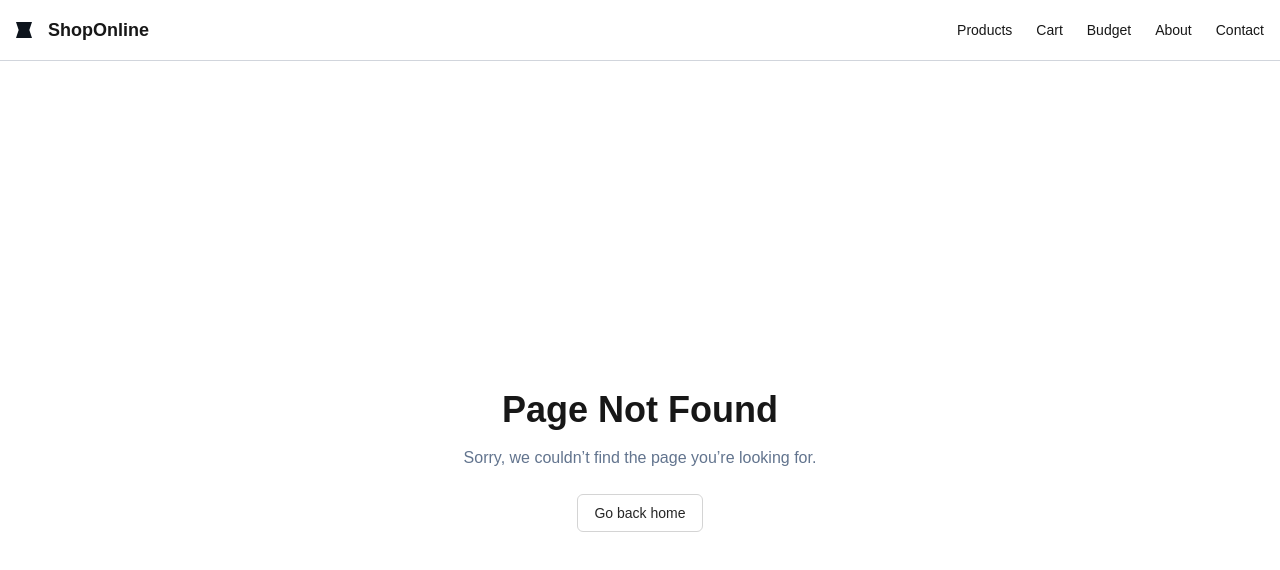
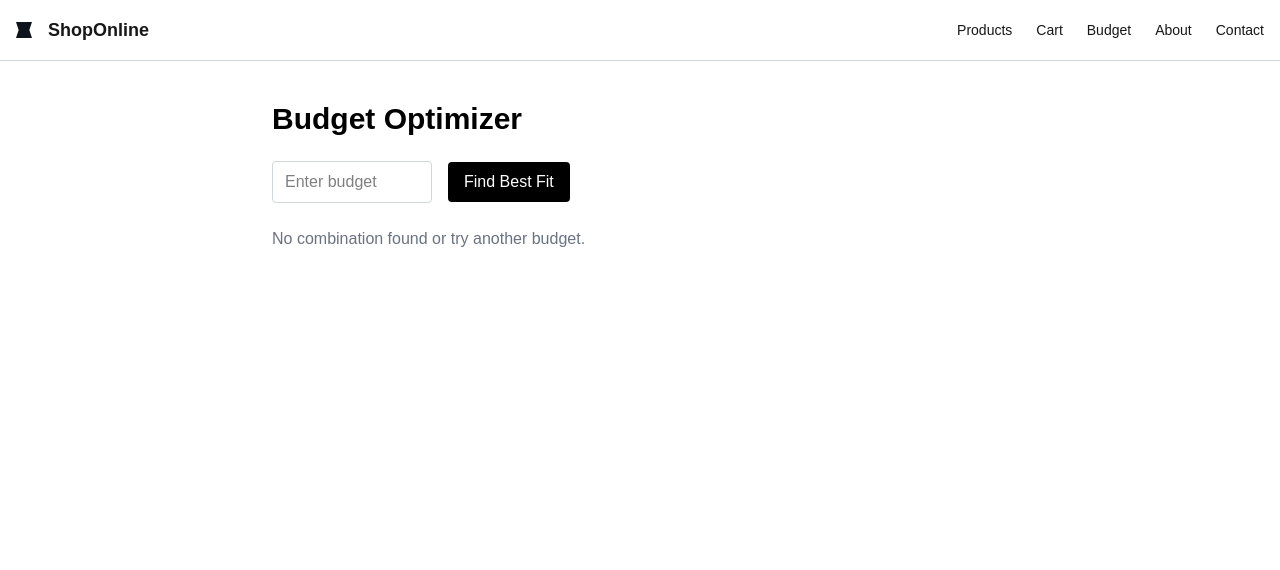
Before and after one commit to OneTwoDan/shopping-cart-api-test, a Next.js app: page /budget in a window 1280 px wide. Before the commit this address had no page. Shown: the top 570 px of the page. Built offline with nearby package versions, Linux system fonts and the light colour scheme.

Commit message:
feat: add Budget Optimizer page to find best product combination within budget

```diff
--- /dev/null
+++ b/src/app/budget/page.tsx
@@ -0,0 +1,97 @@
+"use client"
+
+import { useEffect, useState } from "react"
+import Image from "next/image"
+import { Product } from "@/lib/types"
+import { findBestCombination } from "@/lib/findBestCombination"
+
+export default function Budget() {
+  const [products, setProducts] = useState<Product[]>([])
+  const [budget, setBudget] = useState("")
+  const [bestCombination, setBestCombination] = useState<Product[]>([])
+
+  useEffect(() => {
+    const fetchProducts = async () => {
+      try {
+        const res = await fetch("/api/products")
+        const data: Product[] = await res.json()
+        setProducts(data)
+      } catch (error) {
+        console.error("Failed to fetch products:", error)
+      }
+    }
+
+    fetchProducts()
+  }, [])
+
+  const handleCalculate = () => {
+    const budgetNumber = Number(budget)
+    if (isNaN(budgetNumber) || budgetNumber <= 0) {
+      alert("Please enter a valid positive budget")
+      return
+    }
+    const result = findBestCombination(products, budgetNumber)
+    setBestCombination(result)
+  }
+
+  const total = bestCombination.reduce((sum, p) => sum + p.price, 0)
+
+  return (
+    <main className="max-w-3xl mx-auto px-4 py-10">
+      <h1 className="text-3xl font-bold mb-6">Budget Optimizer</h1>
+
+      <div className="flex items-center gap-4 mb-6">
+        <input
+          type="number"
+          className="border border-gray-300 px-3 py-2 rounded w-40"
+          value={budget}
+          onChange={(e) => setBudget(e.target.value)}
+          placeholder="Enter budget"
+        />
+        <button
+          onClick={handleCalculate}
+          className="bg-black text-white px-4 py-2 rounded hover:bg-gray-800 transition-colors"
+        >
+          Find Best Fit
+        </button>
+      </div>
+
+      {bestCombination.length > 0 ? (
+        <div>
+          <h2 className="text-xl font-semibold mb-4">Selected Products</h2>
+          <ul className="space-y-4">
+            {bestCombination.map((product) => (
+              <li
+                key={product.id}
+                className="flex items-center gap-4 border-b pb-4"
+              >
+                <div className="w-14 h-14 relative">
+                  <Image
+                    src={product.image}
+                    alt={product.name}
+                    fill
+                    className="object-cover rounded-md"
+                  />
+                </div>
+
+                <div className="flex justify-between w-full">
+                  <span className="font-medium">{product.name}</span>
+                  <span>${product.price.toFixed(2)}</span>
+                </div>
+              </li>
+            ))}
+          </ul>
+
+          <div className="mt-6 text-lg font-bold flex justify-between">
+            <span>Total:</span>
+            <span>${total.toFixed(2)}</span>
+          </div>
+        </div>
+      ) : (
+        <p className="text-gray-500">
+          No combination found or try another budget.
+        </p>
+      )}
+    </main>
+  )
+}
--- /dev/null
+++ b/src/lib/findBestCombination.ts
@@ -0,0 +1,36 @@
+import { Product } from "./types"
+
+export function findBestCombination(
+  products: Product[],
+  budget: number
+): Product[] {
+  const n = products.length
+  let best: Product[] = []
+  let bestTotal = 0
+
+  function backtrack(
+    index: number,
+    currentCombo: Product[],
+    currentTotal: number
+  ): void {
+    if (index === n) {
+      if (currentTotal <= budget && currentTotal > bestTotal) {
+        bestTotal = currentTotal
+        best = [...currentCombo]
+      }
+      return
+    }
+
+    backtrack(index + 1, currentCombo, currentTotal)
+
+    const price = products[index].price
+    if (currentTotal + price <= budget) {
+      currentCombo.push(products[index])
+      backtrack(index + 1, currentCombo, currentTotal + price)
+      currentCombo.pop()
+    }
+  }
+
+  backtrack(0, [], 0)
+  return best
+}
```
